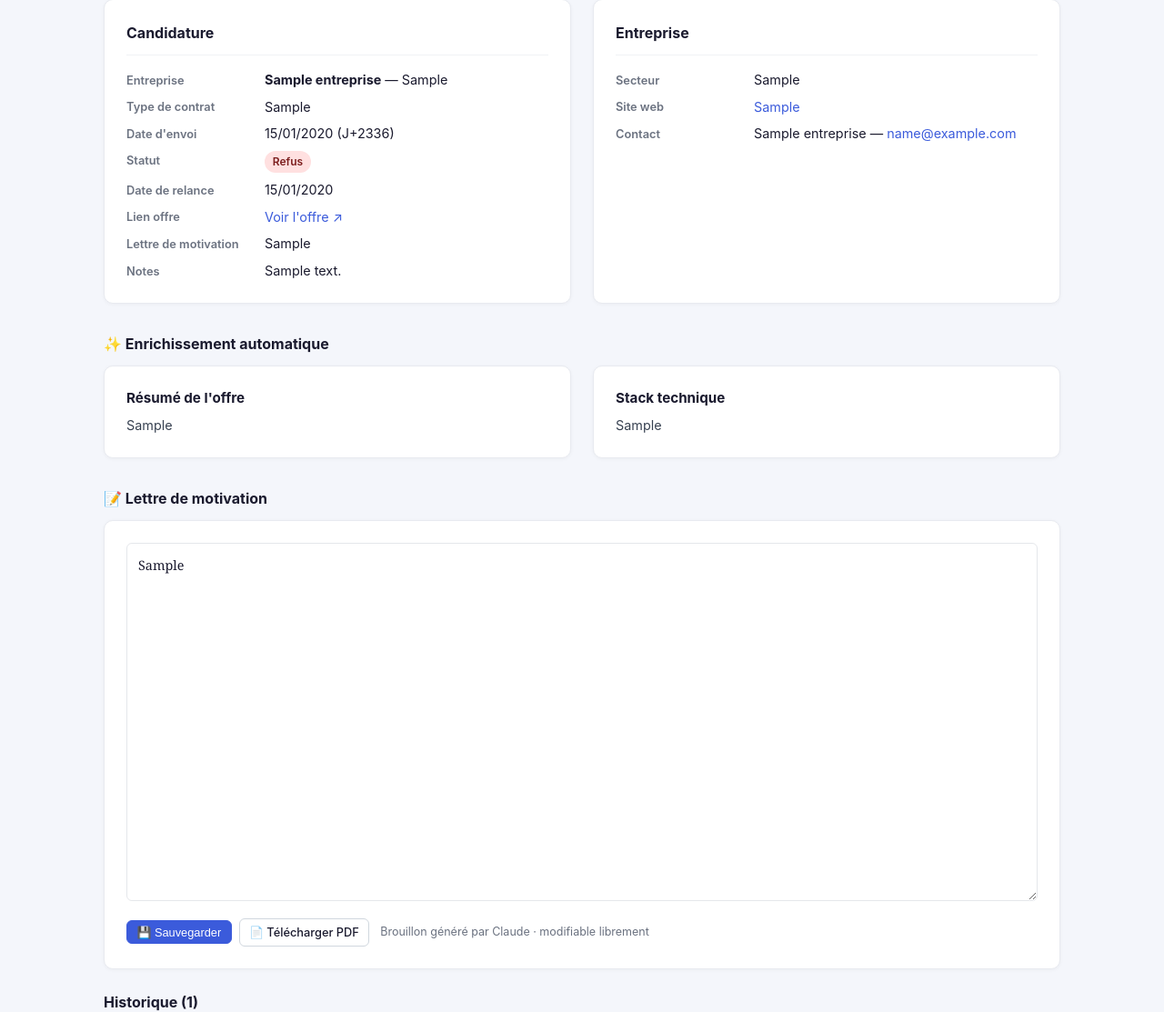
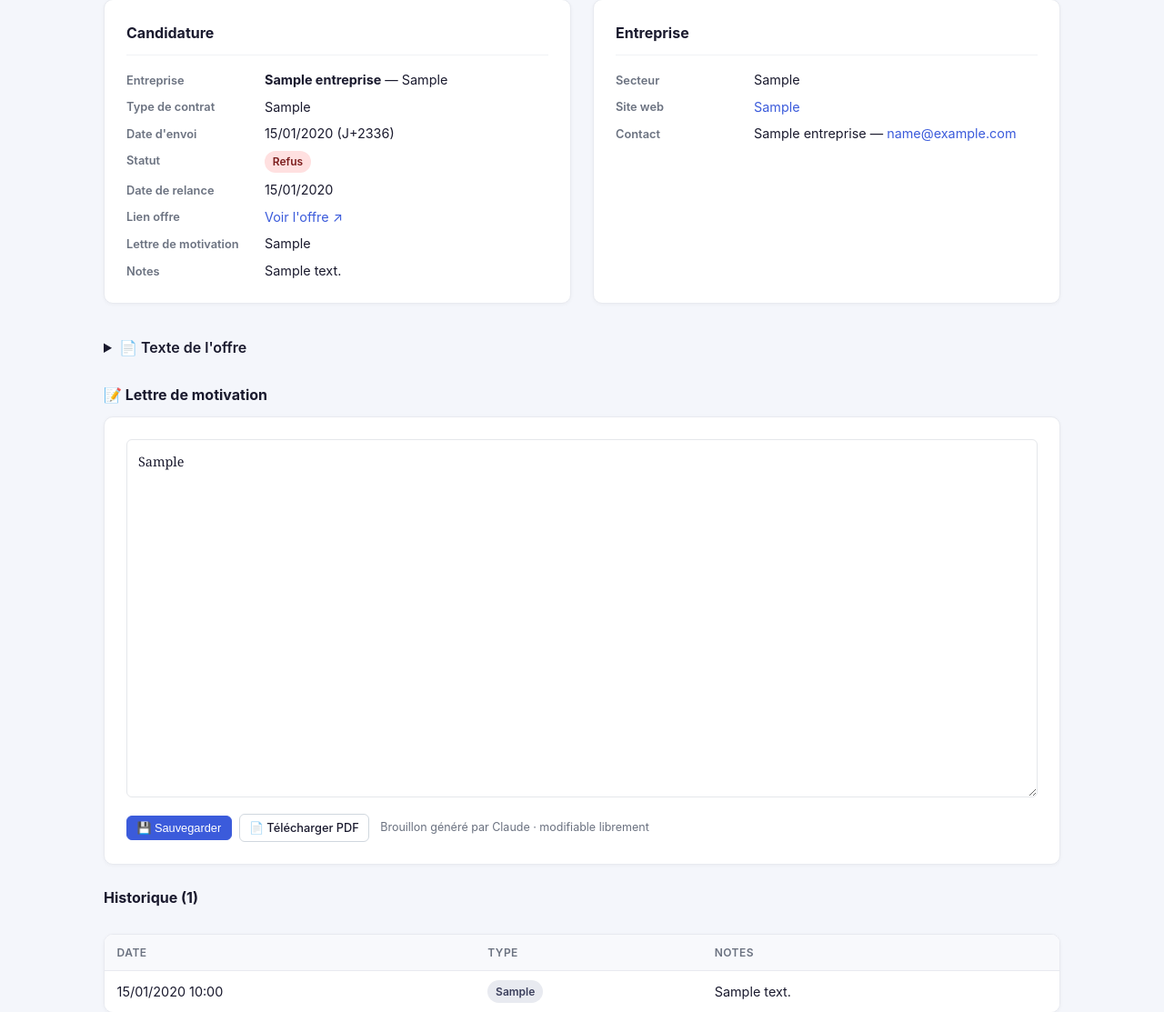
Before and after one commit to adoudi-mondher/job-tracker, a Flask app: page /candidatures/1 in a window 1280 px wide. Shown: the part 215-1328 px from the top of the page at 91% size. Run offline with Flask 3, Linux system fonts and the light colour scheme; the visitor is signed in with stand-in values (Sample User, id 1); tables that the repository leaves empty hold one stand-in row (values such as "Sample post"); some libraries are stand-ins or nearby versions.

Commit message:
chore: supprimer toutes les traces n8n, UI texte offre collapsible
- README : stack LangGraph, table agents, structure, variables .env
- detail.html : section 'Texte de l'offre' collapsible (<details>), suppression
  hints n8n, fix hidden field resume_offre dans le form rapide LM
- webhooks.py : docstring nettoyée
- config.py : N8N_WEBHOOK_ENRICH supprimé

```diff
--- a/app/templates/candidatures/detail.html
+++ b/app/templates/candidatures/detail.html
@@ -7,7 +7,7 @@ Tracker{% endblock %} {% block content %}
         <span class="badge badge-abandonné" style="font-size:0.65rem;vertical-align:middle;">📦 Archivée</span>
         {% endif %}
         {% if candidature.source == 'auto' %}
-        <span class="badge" style="font-size:0.65rem;vertical-align:middle;background:#d1fae5;color:#065f46;" title="Importée automatiquement par n8n">🤖 Auto</span>
+        <span class="badge" style="font-size:0.65rem;vertical-align:middle;background:#d1fae5;color:#065f46;" title="Importée automatiquement">🤖 Auto</span>
         {% elif candidature.source == 'lba' %}
         <span class="badge" style="font-size:0.65rem;vertical-align:middle;background:#e0f2fe;color:#0369a1;" title="Importée depuis La Bonne Alternance">LBA</span>
         {% endif %}
@@ -35,12 +35,6 @@ Tracker{% endblock %} {% block content %}
 </div>
 {% endif %}
 
-{# Hint enrichissement : URL renseignée mais résumé pas encore disponible #}
-{% if candidature.lien_offre and not candidature.resume_offre and not candidature.is_archived %}
-<div style="background:#eff6ff;border:1px solid #bfdbfe;border-radius:8px;padding:0.75rem 1rem;margin-bottom:1.25rem;font-size:0.9rem;color:#1d4ed8;">
-    ⏳ Enrichissement automatique en cours — la stack technique et le résumé seront disponibles dans quelques secondes. Actualisez la page.
-</div>
-{% endif %}
 
 <div class="detail-grid">
     <!-- Infos candidature -->
@@ -132,28 +126,19 @@ Tracker{% endblock %} {% block content %}
     </div>
 </div>
 
-<!-- Enrichissement automatique (W2) -->
-{% if candidature.stack_technique or candidature.resume_offre %}
+<!-- Texte de l'offre -->
+{% if candidature.resume_offre %}
 <section class="section">
-    <h2>✨ Enrichissement automatique</h2>
-    <div class="detail-grid">
-        {% if candidature.resume_offre %}
-        <div class="card">
-            <h3 style="font-size:0.95rem;margin-bottom:0.5rem;">Résumé de l'offre</h3>
-            <p style="font-size:0.9rem;color:#374151;white-space:pre-line;">{{ candidature.resume_offre }}</p>
+    <details>
+        <summary style="cursor:pointer;font-size:1rem;font-weight:600;padding:0.25rem 0;">📄 Texte de l'offre</summary>
+        <div class="card" style="margin-top:0.75rem;">
+            <p style="font-size:0.875rem;color:#374151;white-space:pre-line;line-height:1.6;">{{ candidature.resume_offre }}</p>
         </div>
-        {% endif %}
-        {% if candidature.stack_technique %}
-        <div class="card">
-            <h3 style="font-size:0.95rem;margin-bottom:0.5rem;">Stack technique</h3>
-            <p style="font-size:0.9rem;color:#374151;">{{ candidature.stack_technique }}</p>
-        </div>
-        {% endif %}
-    </div>
+    </details>
 </section>
 {% endif %}
 
-<!-- Lettre de motivation (W3) -->
+<!-- Lettre de motivation -->
 {% if candidature.lettre_motivation or not candidature.is_archived %}
 <section class="section">
     <h2>📝 Lettre de motivation</h2>
@@ -169,6 +154,7 @@ Tracker{% endblock %} {% block content %}
             <input type="hidden" name="lien_offre" value="{{ candidature.lien_offre or '' }}">
             <input type="hidden" name="lm_fichier" value="{{ candidature.lm_fichier or '' }}">
             <input type="hidden" name="notes" value="{{ candidature.notes or '' }}">
+            <input type="hidden" name="resume_offre" value="{{ candidature.resume_offre or '' }}">
             <textarea name="lettre_motivation" rows="16"
                 style="width:100%;font-family:Georgia,serif;font-size:0.9rem;line-height:1.6;border:1px solid #e5e7eb;border-radius:6px;padding:0.75rem;resize:vertical;">{{ candidature.lettre_motivation }}</textarea>
             <div style="margin-top:0.75rem;display:flex;align-items:center;gap:0.5rem;flex-wrap:wrap;">
@@ -181,7 +167,7 @@ Tracker{% endblock %} {% block content %}
     </div>
     {% else %}
     <p class="empty-state" style="font-size:0.9rem;color:#6b7280;">
-        Aucun brouillon disponible. Passe le statut à <strong>À envoyer</strong> pour déclencher la génération automatique via n8n, ou rédige-le manuellement via Modifier.
+        Aucun brouillon disponible. La génération démarre automatiquement à la création ou au passage en <strong>À envoyer</strong>. Tu peux aussi rédiger manuellement via Modifier.
     </p>
     {% endif %}
 </section>
--- a/app/webhooks.py
+++ b/app/webhooks.py
@@ -1,6 +1,6 @@
 """
 Utilitaire webhooks sortants — fire & forget
-Envoie les webhooks n8n dans un thread daemon pour ne pas bloquer la requete.
+Envoie les requêtes dans un thread daemon pour ne pas bloquer la requête Flask.
 Les erreurs sont loggees mais jamais remontees a l'utilisateur.
 """
 import logging
--- a/config.py
+++ b/config.py
@@ -10,9 +10,6 @@ class Config:
     APP_PASSWORD = os.environ.get('APP_PASSWORD', 'changeme')
     LBA_API_KEY = os.environ.get('LBA_API_KEY', '')
 
-    # ── n8n webhooks sortants ─────────────────────────────────────────────────
-    N8N_WEBHOOK_ENRICH = os.environ.get('N8N_WEBHOOK_ENRICH', '')  # W2 conservé si besoin futur
-
     # ── LangGraph multi-agent LM service ─────────────────────────────────────
     LM_AGENT_URL = os.environ.get('LM_AGENT_URL', '')
 
```
Also changed, not shown: README.md.
